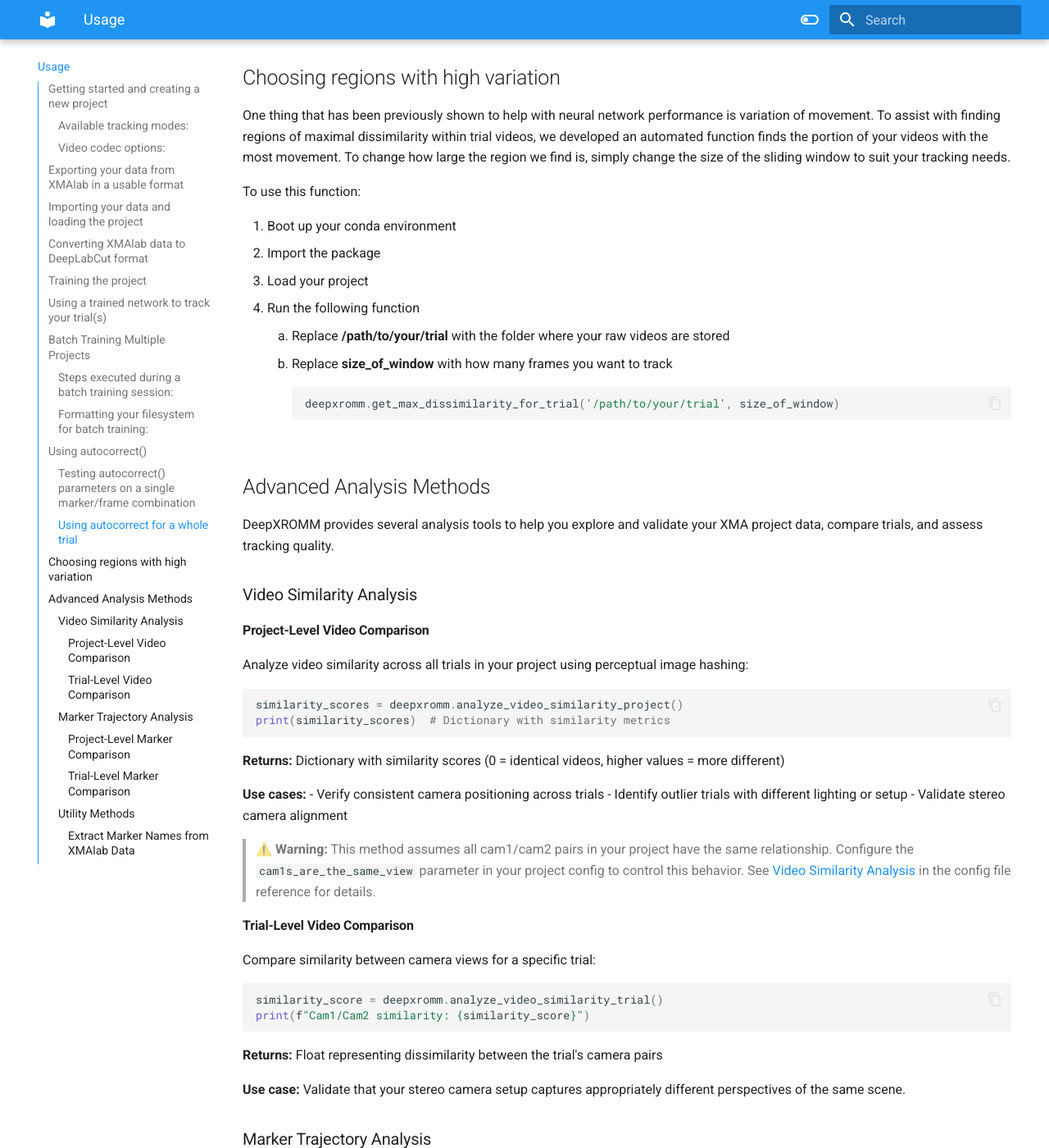
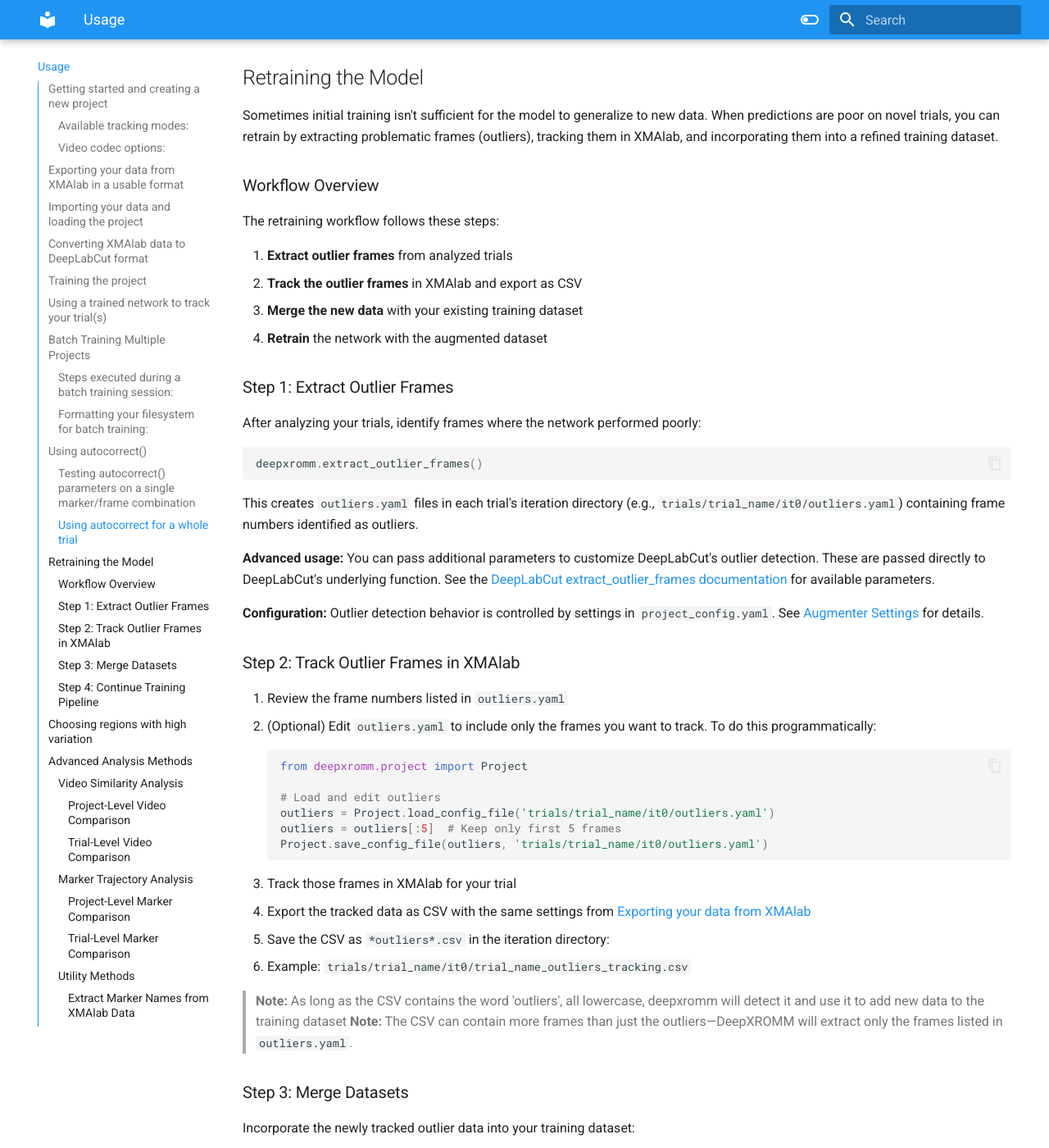
Before and after one commit to sam-delap/deepxromm, an MkDocs documentation site: the page built from docs/usage.md, in a window 1280 px wide and 1400 px high, scrolled down 6526 px. Shown: the whole window at 82% size. Built offline with MkDocs 1.6.1 and Material for MkDocs 9.7.7, drawn with Linux system fonts in a browser that asks for light colours; some of the changed text lies outside the part shown.

Commit message:
docs: Add docs for retraining functions (#100)
* Adding a Dockerfile

* Updating Dockerfile to be safer

* Committing working dockerfile

* Add retraining docs

````diff
--- a/.pre-commit-config.yaml
+++ b/.pre-commit-config.yaml
@@ -12,3 +12,7 @@ repos:
     - id: ruff-format
       types_or: [python, pyi]
       language_version: python3.10
+- repo: https://github.com/hadolint/hadolint
+  rev: v2.12.0
+  hooks:
+    - id: hadolint
--- a/docs/usage.md
+++ b/docs/usage.md
@@ -189,6 +189,95 @@ You'll need a Python environment that is capable of displaying images, like a [J
 
 ![XMAlab import settings](XMA_import_settings.png){: .center}
 
+## Retraining the Model
+
+Sometimes initial training isn't sufficient for the model to generalize to new data. When predictions are poor on novel trials, you can retrain by extracting problematic frames (outliers), tracking them in XMAlab, and incorporating them into a refined training dataset.
+
+### Workflow Overview
+
+The retraining workflow follows these steps:
+
+1. **Extract outlier frames** from analyzed trials
+2. **Track the outlier frames** in XMAlab and export as CSV
+3. **Merge the new data** with your existing training dataset
+4. **Retrain** the network with the augmented dataset
+
+### Step 1: Extract Outlier Frames
+
+After analyzing your trials, identify frames where the network performed poorly:
+
+```python
+deepxromm.extract_outlier_frames()
+```
+
+This creates `outliers.yaml` files in each trial's iteration directory (e.g., `trials/trial_name/it0/outliers.yaml`) containing frame numbers identified as outliers.
+
+**Advanced usage:** You can pass additional parameters to customize DeepLabCut's outlier detection. These are passed directly to DeepLabCut's underlying function. See the [DeepLabCut extract_outlier_frames documentation](https://deeplabcut.github.io/DeepLabCut/docs/standardDeepLabCut_UserGuide.html#refine-labels-extract-outlier-frames) for available parameters.
+
+**Configuration:** Outlier detection behavior is controlled by settings in `project_config.yaml`. See [Augmenter Settings](config.md#augmenter-settings) for details.
+
+### Step 2: Track Outlier Frames in XMAlab
+
+1. Review the frame numbers listed in `outliers.yaml`
+2. (Optional) Edit `outliers.yaml` to include only the frames you want to track. To do this programmatically:
+   ```python
+   from deepxromm.project import Project
+
+   # Load and edit outliers
+   outliers = Project.load_config_file('trials/trial_name/it0/outliers.yaml')
+   outliers = outliers[:5]  # Keep only first 5 frames
+   Project.save_config_file(outliers, 'trials/trial_name/it0/outliers.yaml')
+   ```
+3. Track those frames in XMAlab for your trial
+4. Export the tracked data as CSV with the same settings from [Exporting your data from XMAlab](#exporting-your-data-from-xmalab-in-a-usable-format)
+5. Save the CSV as `*outliers*.csv` in the iteration directory:
+   - Example: `trials/trial_name/it0/trial_name_outliers_tracking.csv`
+
+> **Note:** As long as the CSV contains the word 'outliers', all lowercase, deepxromm will detect it and use it to add new data to the training dataset
+> **Note:** The CSV can contain more frames than just the outliers—DeepXROMM will extract only the frames listed in `outliers.yaml`.
+
+### Step 3: Merge Datasets
+
+Incorporate the newly tracked outlier data into your training dataset:
+
+```python
+deepxromm.merge_datasets()
+```
+
+This will:
+
+- Merge outlier data with existing training data
+- Increment the DeepLabCut iteration number
+- Update `nframes` in your config to include the new frames
+- Copy trial videos to `trainingdata/` if they weren't already there
+
+**Parameters:**
+
+- `update_nframes` (bool, default=True): Automatically update the `nframes` config value
+- `update_init_weights` (bool, default=True): Update initial weights to reference a previous training bout for transfer learning
+
+After merging, **reload your project** to apply the updated configuration:
+
+```python
+deepxromm = DeepXROMM.load_project(working_dir)
+```
+
+### Step 4: Continue Training Pipeline
+
+With the augmented dataset, continue through the standard training workflow:
+
+```python
+deepxromm.xma_to_dlc()
+deepxromm.create_training_dataset()
+deepxromm.train_network()
+deepxromm.analyze_videos()
+deepxromm.dlc_to_xma()
+```
+
+The network will now train on both your original frames and the newly tracked outliers, improving performance on challenging cases.
+
+**Cross-reference:** For configuration of outlier detection algorithms, see [Augmenter Settings](config.md#augmenter-settings).
+
 ## Choosing regions with high variation
 
 One thing that has been previously shown to help with neural network performance is variation of movement.
````
Also changed, not shown: docs/config.md (+33 -1 lines), 1 other file.
